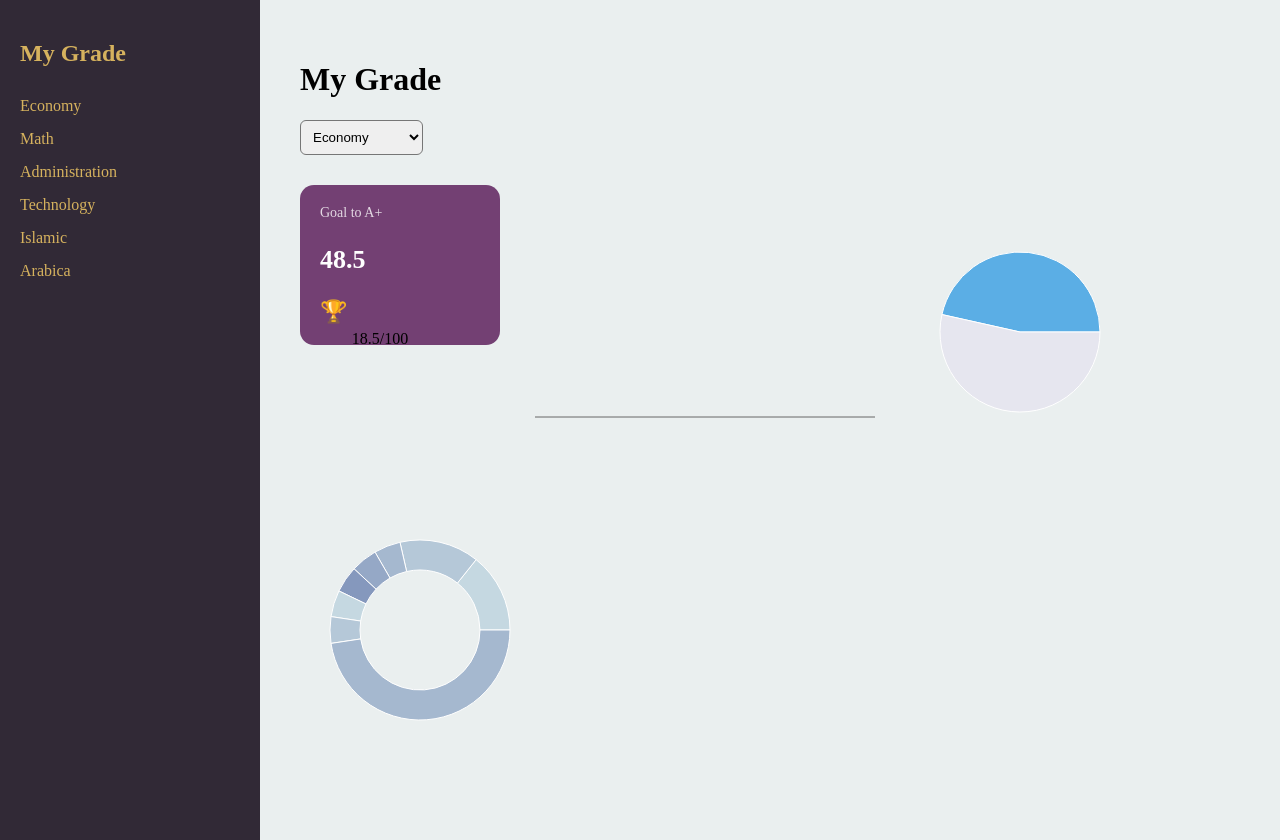
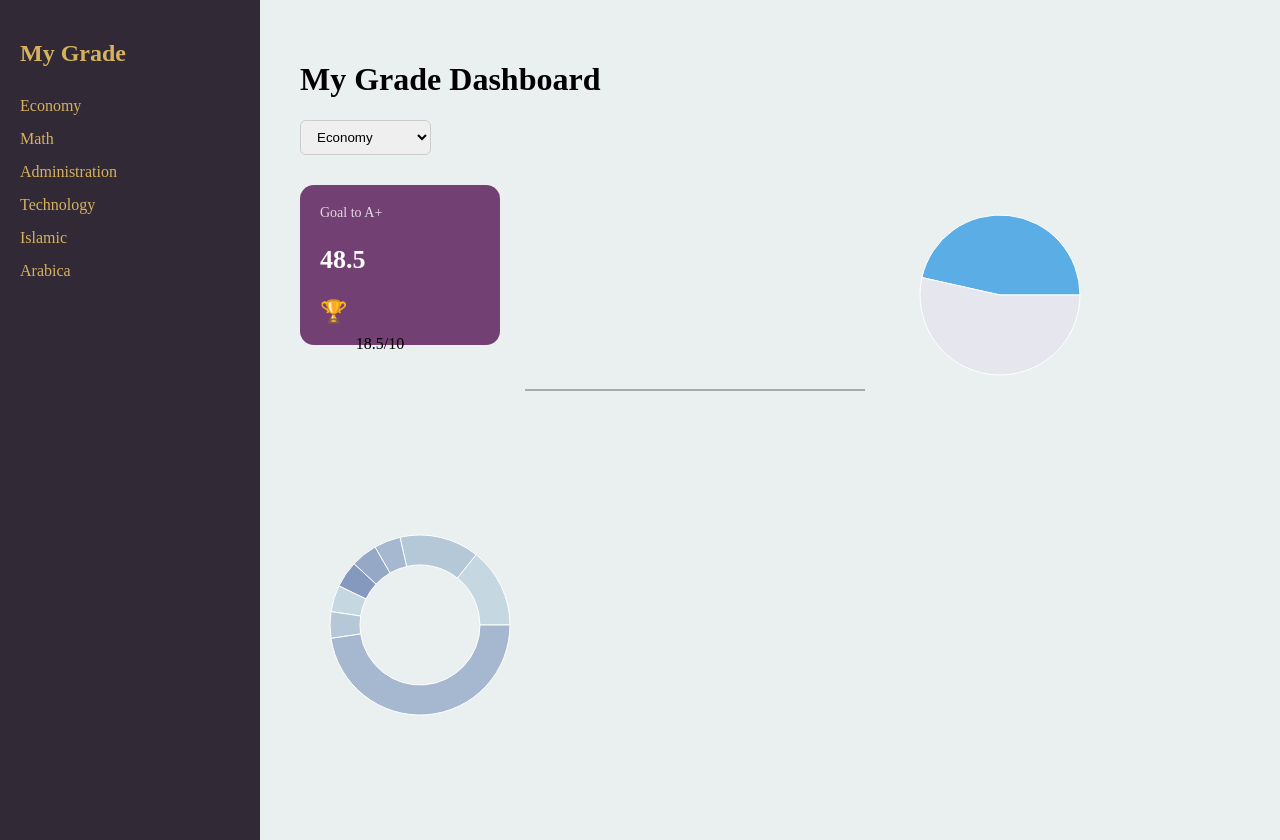
Before and after one commit to L-26-25L/l, a Next.js app: page / in a window 1280 px wide. Built offline with nearby package versions, Linux system fonts and the light colour scheme.

Commit message:
Update page.jsx

```diff
--- a/app/page.jsx
+++ b/app/page.jsx
@@ -1,6 +1,6 @@
 "use client";
 
-import { useState } from "react";
+import { useState, useCallback } from "react";
 import Sidebar from "../components/Sidebar";
 import CourseTable from "../components/CourseTable";
 import { coursesData } from "../data/courses";
@@ -12,23 +12,20 @@ import CoursePie from "../components/CoursePie";
 import DistributionDonut from "../components/DistributionDonut";
 
 export default function Home() {
-  const courses = [
-    "Economy",
-    "Math",
-    "Administration",
-    "Technology",
-    "Islamic",
-    "Arabica"
-  ];
+  const courses = ["Economy", "Math", "Administration", "Technology", "Islamic", "Arabica"];
 
   const [selectedCourse, setSelectedCourse] = useState(null);
   const [view, setView] = useState("dashboard");
   const [metrics, setMetrics] = useState(null);
   const [dashboardCourse, setDashboardCourse] = useState(courses[0]);
 
+  // استخدام useCallback لمنع الـ Infinite Loop
+  const handleMetricsChange = useCallback((newMetrics) => {
+    setMetrics(newMetrics);
+  }, []);
+
   return (
-    <div style={{ display: "flex", background: "#EAEFEF" }}>
-      {/* 🔹 Sidebar */}
+    <div style={{ display: "flex", minHeight: "100vh", background: "#EAEFEF" }}>
       <Sidebar
         courses={courses}
         onSelectCourse={(course) => {
@@ -41,81 +38,49 @@ export default function Home() {
         }}
       />
 
-      {/* 🔹 Main */}
       <div style={{ padding: 40, flex: 1 }}>
-
-        {/* ================= DASHBOARD ================= */}
         {view === "dashboard" && (
           <>
-            <h1>My Grade</h1>
-
-            {/* اختيار المقرر */}
+            <h1>My Grade Dashboard</h1>
             <select
               value={dashboardCourse}
               onChange={(e) => setDashboardCourse(e.target.value)}
-              style={{ padding: 8, borderRadius: 6, marginBottom: 30 }}
+              style={{ padding: "8px 12px", borderRadius: 6, marginBottom: 30, border: "1px solid #ccc" }}
             >
               {courses.map((c) => (
-                <option key={c}>{c}</option>
+                <option key={c} value={c}>{c}</option>
               ))}
             </select>
 
-            {/* نحسب المقاييس بالخلفية */}
+            {/* الحسابات في الخلفية */}
             <div style={{ display: "none" }}>
               <CourseTable
                 data={coursesData[dashboardCourse]}
-                onMetricsChange={setMetrics}
+                onMetricsChange={handleMetricsChange}
               />
             </div>
 
-            {/* ================= الصف العلوي ================= */}
             {metrics && (
-              <div
-                style={{
-                  display: "flex",
-                  gap: 30,
-                  alignItems: "center",
-                  flexWrap: "wrap"
-                }}
-              >
-                {/* Card + Gauge */}
-                <div style={{ display: "flex", flexDirection: "column", gap: 15 }}>
+              <div style={{ display: "flex", gap: 20, flexWrap: "wrap" }}>
+                <div style={{ display: "flex", flexDirection: "column", gap: 20 }}>
                   <GoalCard remaining={metrics.remainingForAPlus} />
-                  <QuizGauge
-                    value={metrics.bestQuizTotal || 0}
-                    max={metrics.totalPossible}
-                  />
+                  <QuizGauge value={Number(metrics.bestQuizTotal)} max={10} />
                 </div>
 
-                {/* Best Quizzes Bar */}
-                <BestQuizzesChart
-                  quizzes={metrics.quizList || []}
-                  excluded={metrics.excludedIndex}
-                />
-
-                {/* Pie */}
-                <CoursePie
-                  obtained={metrics.totalObtained}
-                  total={metrics.totalPossible}
-                />
-
-                {/* Donut */}
-                <DistributionDonut
-                  rows={coursesData[dashboardCourse]}
-                />
+                <BestQuizzesChart quizzes={metrics.quizList} excluded={metrics.excludedIndex} />
+                <CoursePie obtained={Number(metrics.totalObtained)} total={Number(metrics.totalPossible)} />
+                <DistributionDonut rows={coursesData[dashboardCourse]} />
               </div>
             )}
           </>
         )}
 
-        {/* ================= COURSE PAGE ================= */}
         {view === "course" && selectedCourse && (
           <>
-            <h1>{selectedCourse}</h1>
-
+            <h1 style={{ marginBottom: 20 }}>{selectedCourse} Details</h1>
             <CourseTable
               data={coursesData[selectedCourse]}
-              onMetricsChange={setMetrics}
+              onMetricsChange={handleMetricsChange}
             />
           </>
         )}
```
